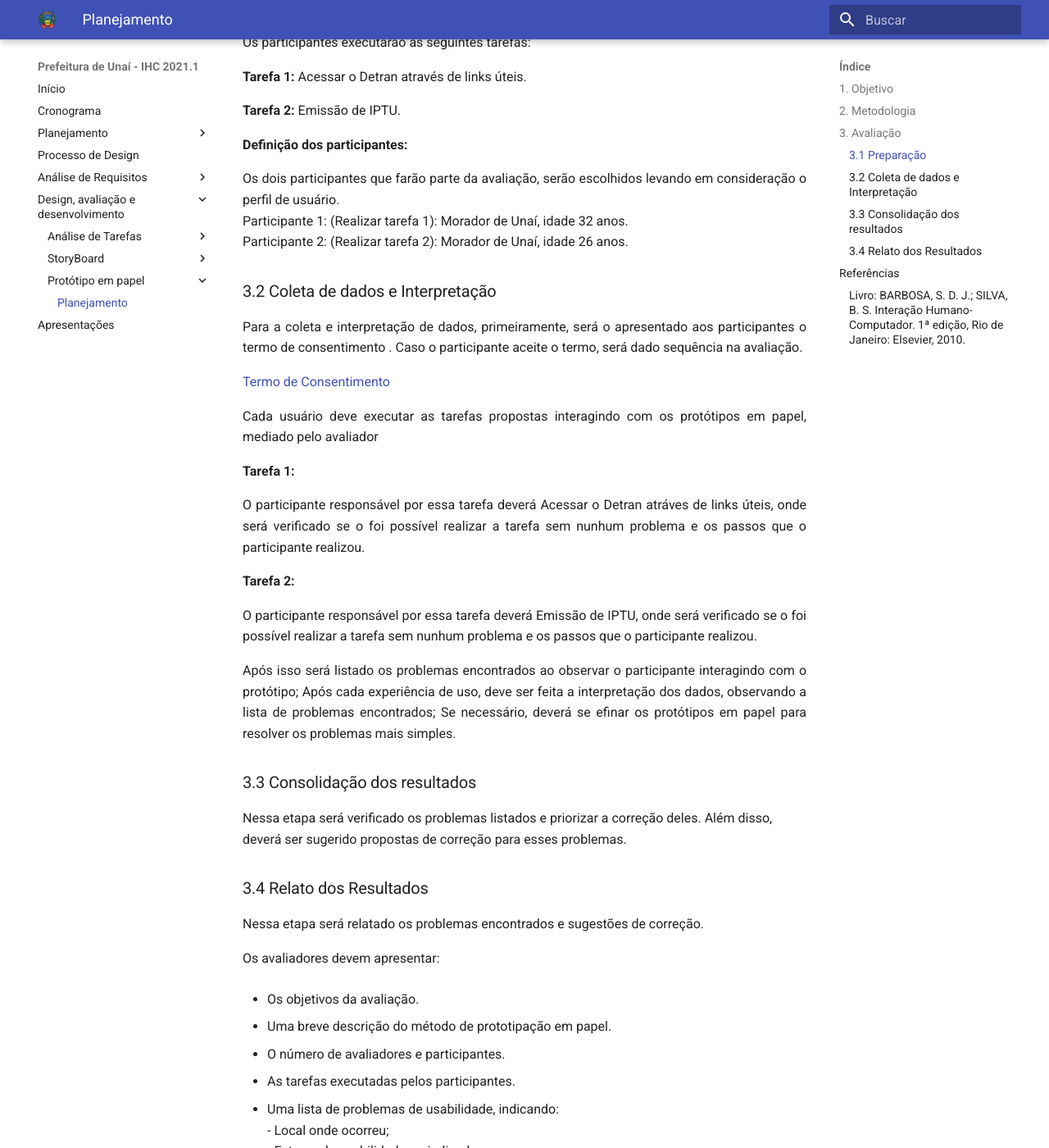
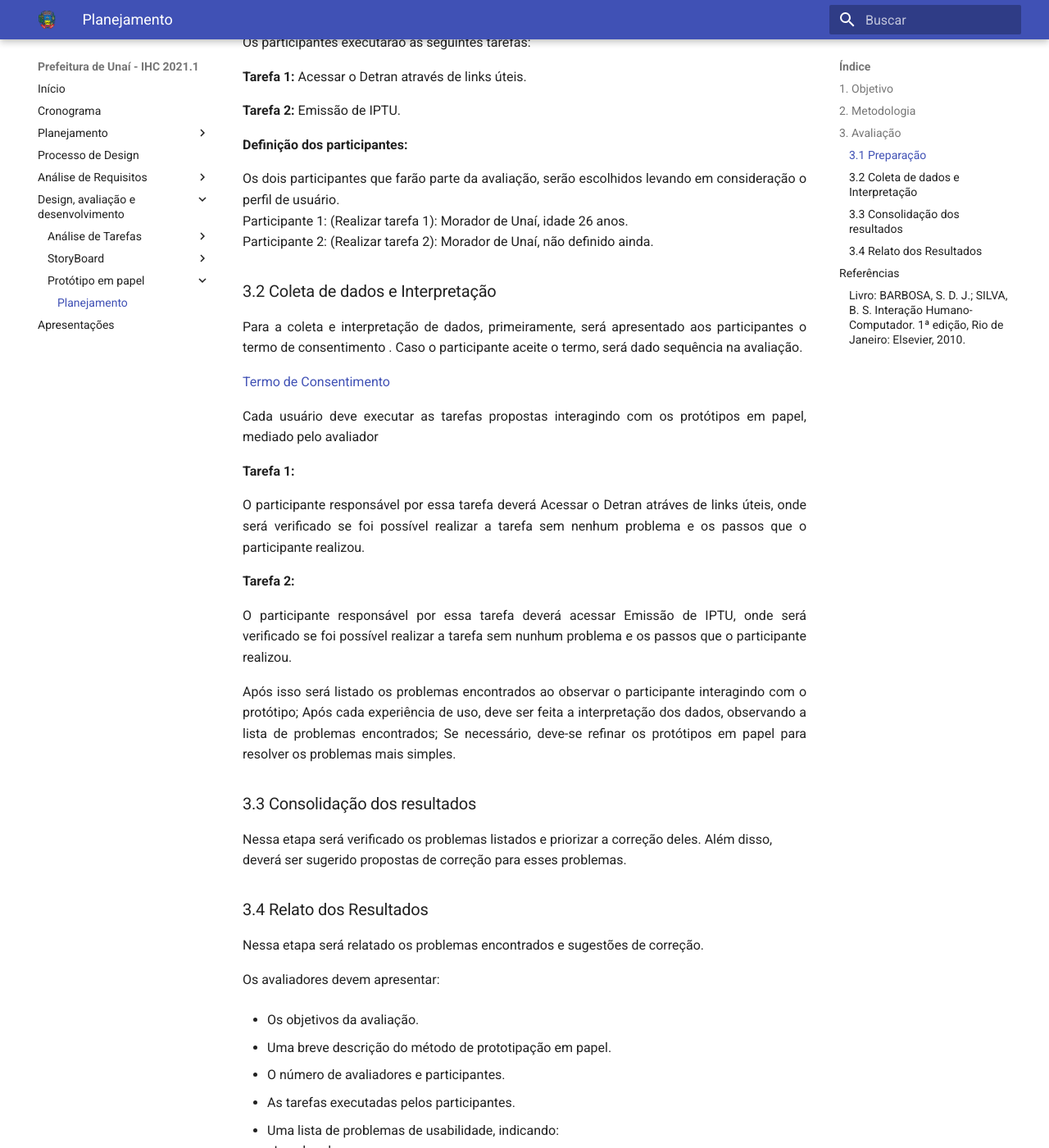
Before and after one commit to Interacao-Humano-Computador/2021.1-Prefeitura-Unai, an MkDocs documentation site: the page built from docs/designAvaliacaoDesenvolv/papel/planejamentopapel.md, in a window 1280 px wide and 1400 px high, scrolled down 880 px. Shown: the whole window at 82% size. Built offline with MkDocs 1.6.1 and Material for MkDocs 9.7.7, drawn with Linux system fonts in a browser that asks for light colours; some of the changed text lies outside the part shown.

```diff
--- a/docs/designAvaliacaoDesenvolv/papel/planejamentopapel.md
+++ b/docs/designAvaliacaoDesenvolv/papel/planejamentopapel.md
@@ -21,24 +21,24 @@ A avaliação de IHC é uma atividade essencial nos processos de desenvolvimento
 <p align = "justify"><b>Tarefa 2:</b> Emissão de IPTU.</p>
 <p align = "justify"> <b>Definição dos participantes: </b></p>
 <p align = "justify">Os dois participantes que farão parte da avaliação, serão escolhidos levando em consideração o perfil de usuário.<br>
-Participante 1: (Realizar tarefa 1): Morador de Unaí, idade 32 anos.<br>
-Participante 2: (Realizar tarefa 2): Morador de Unaí, idade 26 anos.</p>
+Participante 1: (Realizar tarefa 1): Morador de Unaí, idade 26 anos.<br>
+Participante 2: (Realizar tarefa 2): Morador de Unaí, não definido ainda.</p>
 
 
 ### 3.2 Coleta de dados e Interpretação
-<p align = "justify">Para a coleta e interpretação de dados, primeiramente, será o apresentado aos participantes o termo de consentimento . Caso o participante aceite o termo, será dado sequência na avaliação. </p>
+<p align = "justify">Para a coleta e interpretação de dados, primeiramente, será apresentado aos participantes o termo de consentimento . Caso o participante aceite o termo, será dado sequência na avaliação. </p>
 
 <a href="../../../img/termo.jpg">Termo de Consentimento</a>
 
 <p align = "justify">Cada usuário deve executar as tarefas propostas interagindo com os protótipos em papel, mediado pelo avaliador </p>
 <b>Tarefa 1:</b>
-<p align = "justify">O participante responsável por essa tarefa deverá Acessar o Detran atráves de links úteis, onde será verificado se o foi possível realizar a tarefa sem nunhum problema e os passos que o participante realizou. </p>
+<p align = "justify">O participante responsável por essa tarefa deverá Acessar o Detran atráves de links úteis, onde será verificado se foi possível realizar a tarefa sem nenhum problema e os passos que o participante realizou. </p>
 <b>Tarefa 2:</b>
-<p align = "justify"> O participante responsável por essa tarefa deverá Emissão de IPTU, onde será verificado se o foi possível realizar a tarefa sem nunhum problema e os passos que o participante realizou.</p>
+<p align = "justify"> O participante responsável por essa tarefa deverá acessar Emissão de IPTU, onde será verificado se foi possível realizar a tarefa sem nunhum problema e os passos que o participante realizou.</p>
 
 <p align = "justify">Após isso será listado os problemas encontrados ao observar o participante interagindo com o protótipo;
 Após cada experiência de uso, deve ser feita a interpretação dos dados, observando a lista de problemas encontrados;
-Se necessário, deverá se efinar os protótipos em papel para resolver os problemas mais simples.</p>
+Se necessário, deve-se refinar os protótipos em papel para resolver os problemas mais simples.</p>
 
 
 ### 3.3 Consolidação dos resultados
```
Also changed, not shown: other parts of docs/designAvaliacaoDesenvolv/papel/planejamentopapel.md (+2 -1 lines), docs/designAvaliacaoDesenvolv/analiseDeTarefas/planejamento.md (+2 -1 lines), docs/designAvaliacaoDesenvolv/storyboard/planejamentoStory.md (+8 -3 lines).
